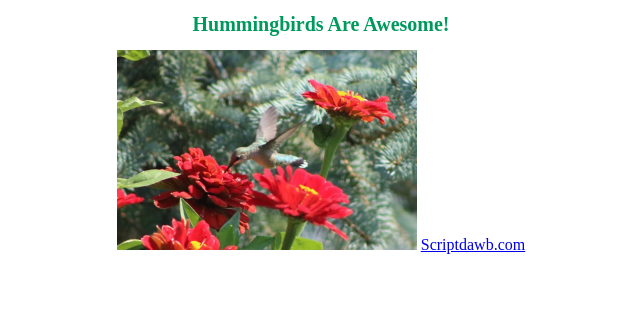
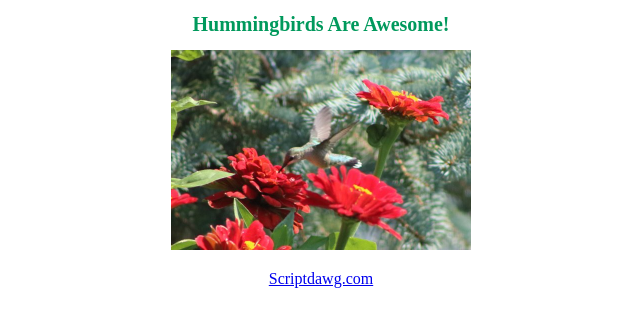
Before and after one commit to Scriptdawg/Cv, a plain HTML site: page index.html in a window 1280 px wide. Shown: the whole page, without its empty margins (319-959 px from the left). Drawn offline with Linux system fonts and the light colour scheme.

Commit message:
Update index.html

```diff
--- a/index.html
+++ b/index.html
@@ -11,7 +11,7 @@
     <h1>Hummingbirds Are Awesome!</h1>
     <img src="hummingbird.jpg" width="300" height="200"
       alt="Hummingbird" title="Hummingbird" />
-    <a href="https://scriptdawg.com">Scriptdawb.com</a>
+    <p><a href="https://scriptdawg.com">Scriptdawg.com</a></p>
   </main>
 </body>
 </html>
```
